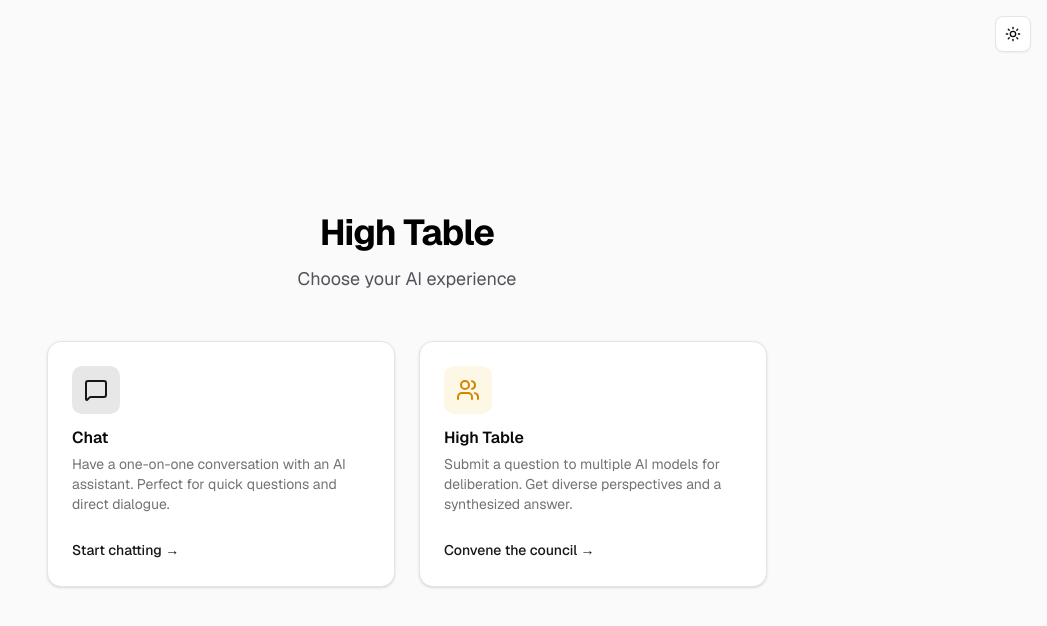
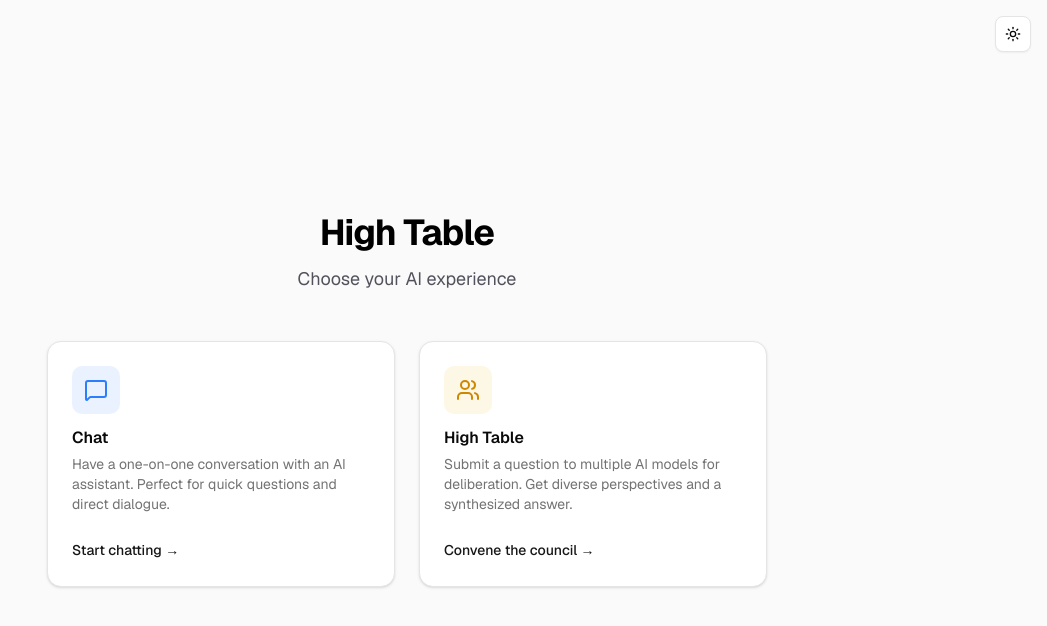
Before and after one commit to wdchenxyz/high-table, a Next.js app: page / in a window 1280 px wide. Shown: the top 626 px of the page, without its empty margins (233-1280 px from the left). Built offline with nearby package versions, Linux system fonts and the light colour scheme.

Commit message:
chore: color

```diff
--- a/app/page.tsx
+++ b/app/page.tsx
@@ -29,7 +29,7 @@ export default function Home() {
           <Link href="/chat" className="group">
             <Card className="h-full transition-all hover:border-primary hover:shadow-md">
               <CardHeader>
-                <div className="mb-2 flex h-12 w-12 items-center justify-center rounded-lg bg-primary/10 text-primary">
+                <div className="mb-2 flex h-12 w-12 items-center justify-center rounded-lg bg-blue-500/10 text-blue-500">
                   <MessageSquare className="h-6 w-6" />
                 </div>
                 <CardTitle>Chat</CardTitle>
```
